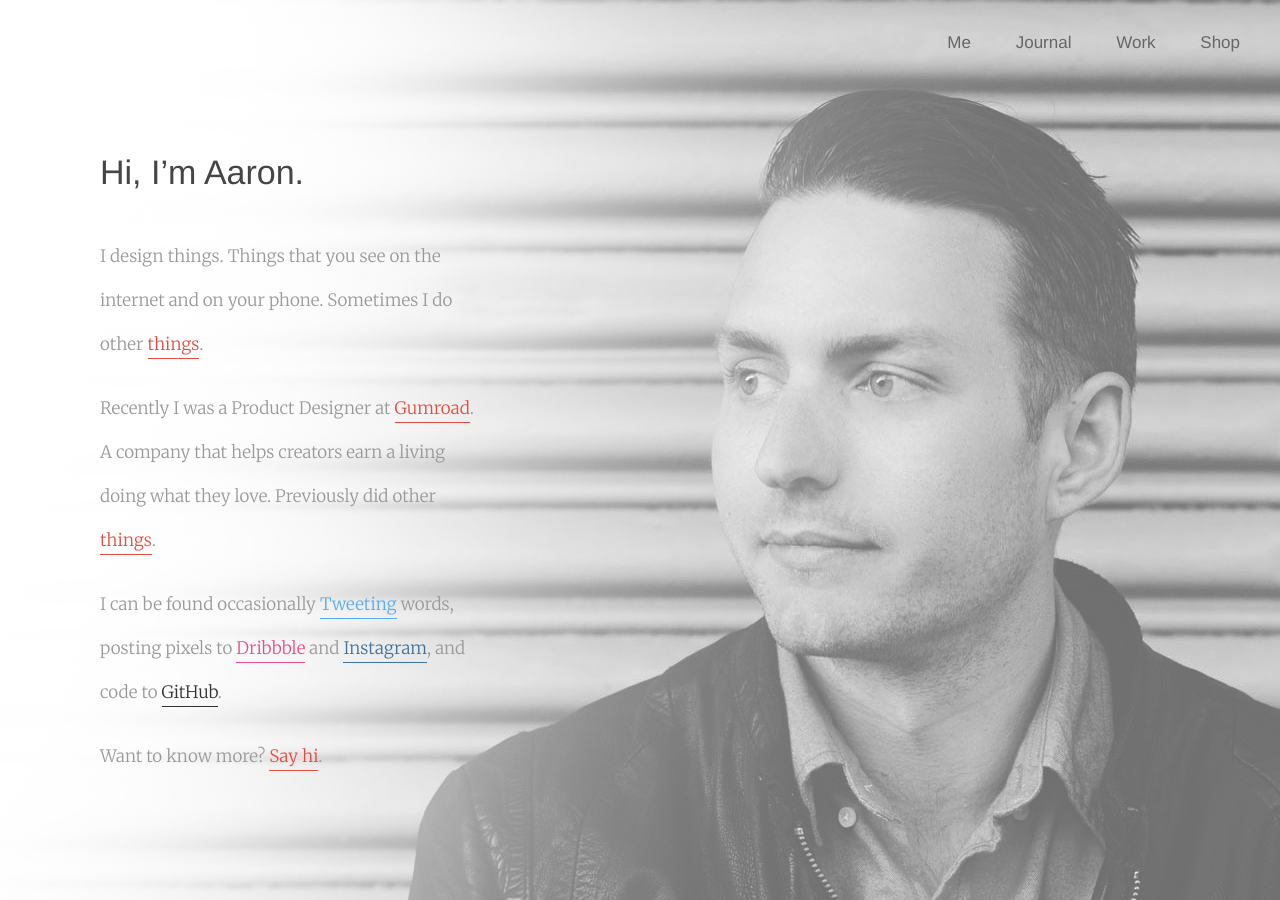
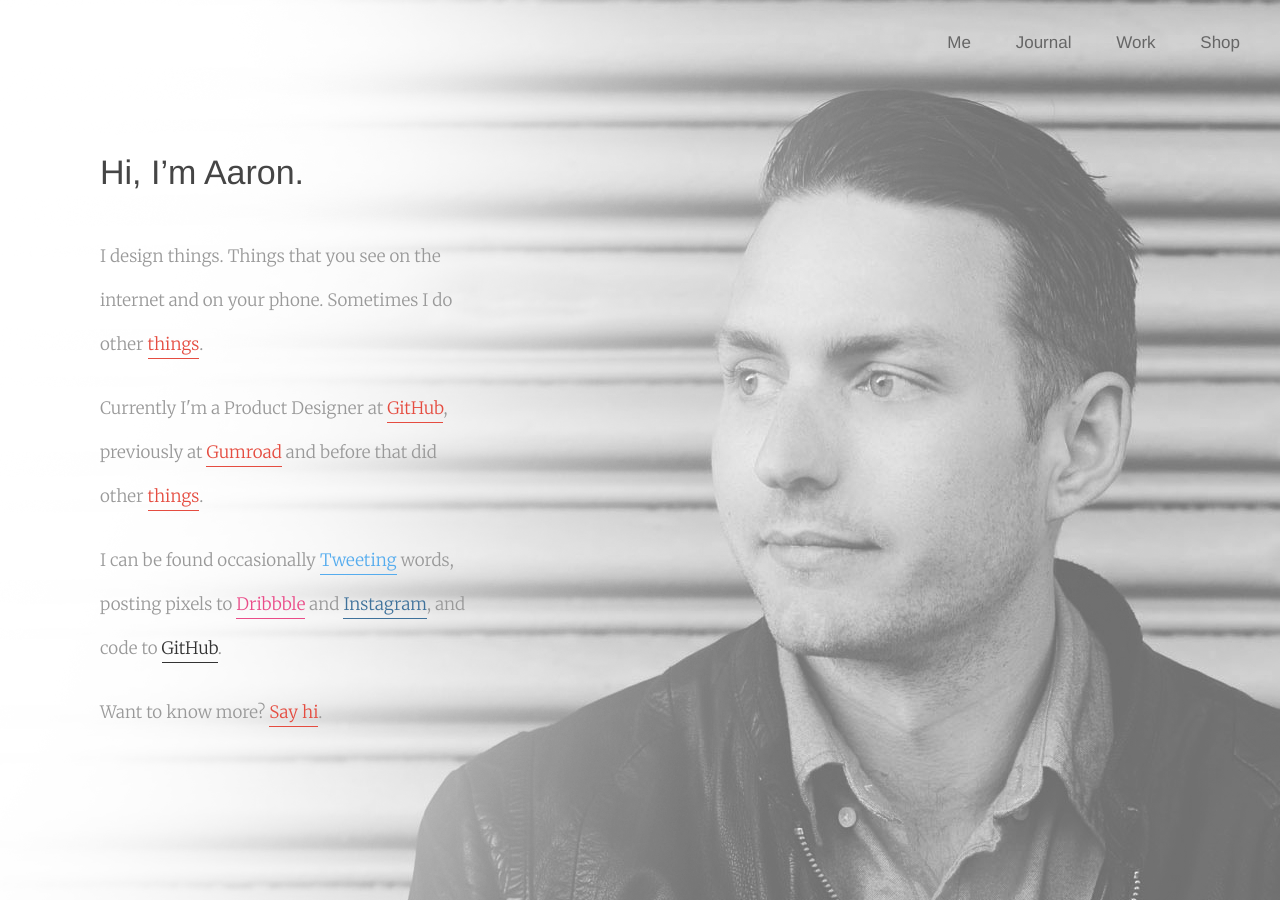
Before and after one commit to aaronrelph/aaronrelph.github.io, a Jekyll site: the page built from index.html, in a window 1280 px wide. Built offline with Jekyll 4.4.1, drawn with Linux system fonts in a browser that asks for light colours; nearby versions of some CDN libraries.

Commit message:
Updated homepage content

```diff
--- a/index.html
+++ b/index.html
@@ -8,7 +8,7 @@ title: Aaron Relph - Product Designer
   <h1>Hi, I’m Aaron.</h1>
 
   <p>I design things. Things that you see on the internet and on your phone. Sometimes I do other <a href="http://relphdesign.co">things</a>.</p>
-  <p>Recently I was a Product Designer at <a href="https://gumroad.com">Gumroad</a>. A company that helps creators earn a living doing what they love. Previously did other <a href="/work">things</a>.</p>
+  <p>Currently I'm a Product Designer at <a href="http://github.com">GitHub</a>, previously at <a href="https://gumroad.com">Gumroad</a> and before that did other <a href="/work">things</a>.</p>
   <p>I can be found occasionally <a href="https://twitter.com/aaronrelph" class="twitter">Tweeting</a> words, posting pixels to <a href="https://dribbble.com/aaronrelph" class="dribbble">Dribbble</a> and <a href="https://instagram.com/aaronrelph/" class="instagram">Instagram</a>, and code to <a href="https://github.com/aaronrelph" class="github">GitHub</a>.</p>
   <p>Want to know more? <a href="mailto:aaron@imgonnarelph.com">Say hi</a>.</p>
 
```
Also changed, not shown: 10 other files.
